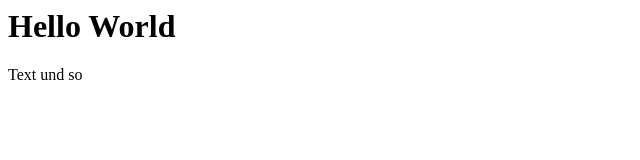
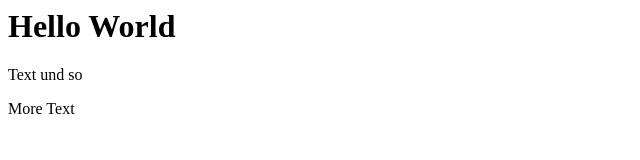
Before and after one commit to DamianSchurtenberger/major-ma-ds, a plain HTML site: page index.html in a window 1280 px wide. Shown: the full height of the page, 0-640 px from the left. Drawn offline with Linux system fonts and the light colour scheme.

Commit message:
more text added

```diff
--- a/index.html
+++ b/index.html
@@ -5,5 +5,6 @@
 <body>
 <h1>Hello World</h1>
 <p>Text und so</p>
+  <p>More Text</p>
 </body>
 </html>
```
